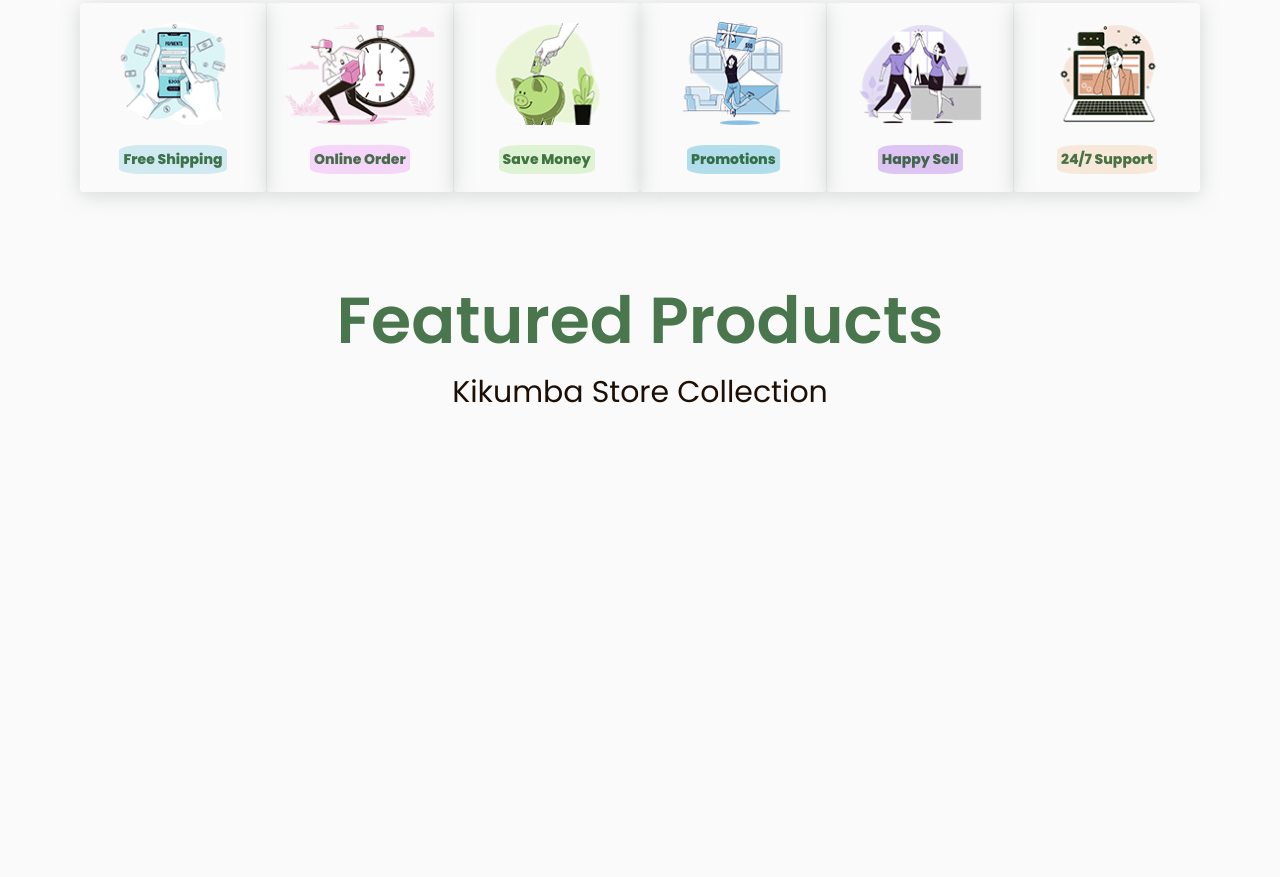
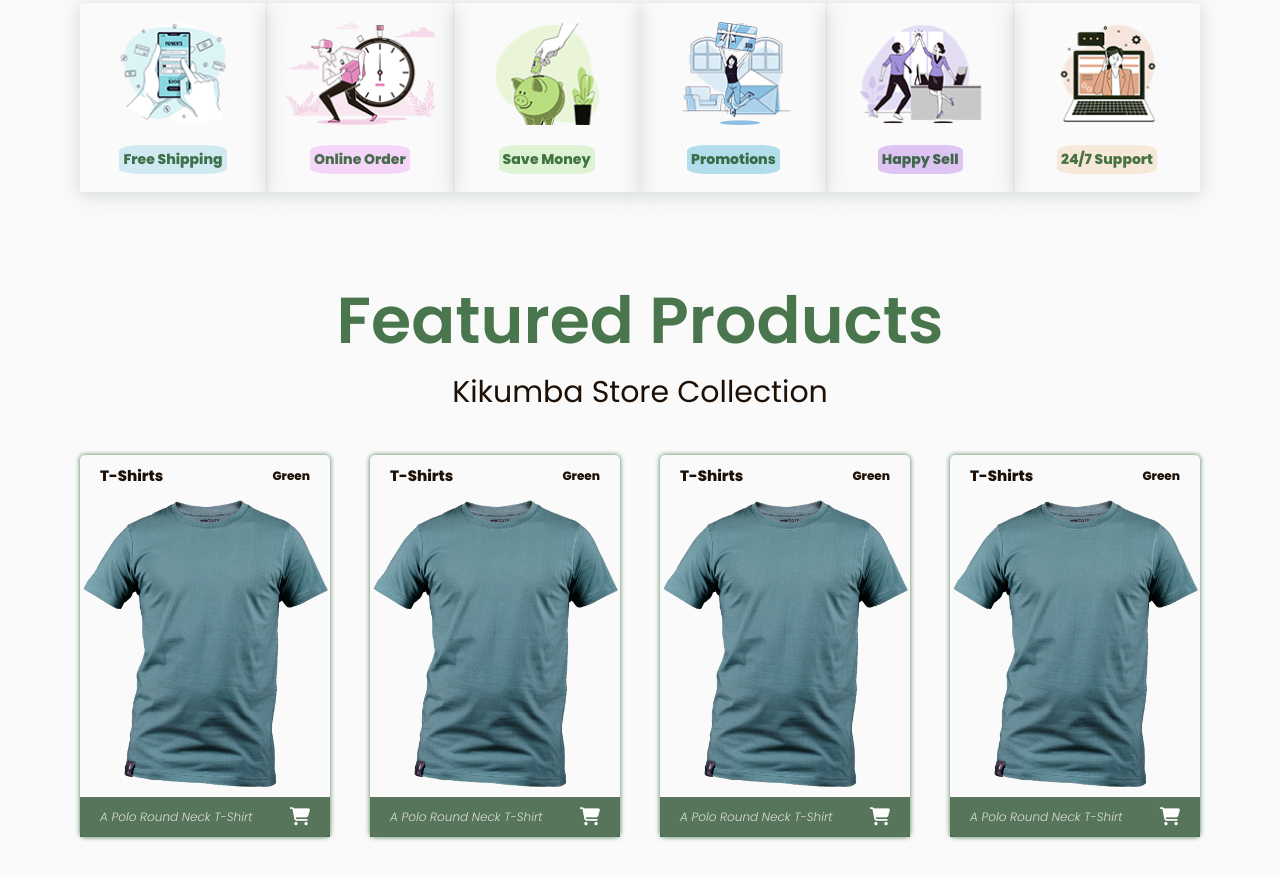
Before and after one commit to Hashmozy/kikumba-platform, a plain HTML site: page index.html in a window 1280 px wide. Shown: the part 959-1836 px from the top of the page. Before the commit the page ends 1414 px from the top, so only its background shows below. Drawn offline with Linux system fonts and the light colour scheme.

Commit message:
feature products layout

```diff
--- a/index.html
+++ b/index.html
@@ -90,8 +90,64 @@
     <section id="products" class="section-p1">
       <h2>featured products</h2>
       <p>kikumba store collection</p>
+      <div class="items flex">
+        <div class="card">
+          <div class="card-title">
+            <h5>T-Shirts</h5>
+            <h6>Green</h6>
+          </div>
+          <img src="images/tshirt.png" alt="" />
+          <div class="card-content">
+            <h6>A Polo Round Neck T-Shirt</h6>
+            <a class="outline" href="cart.html"
+              ><i class="fa-solid fa-cart-shopping"></i
+            ></a>
+          </div>
+        </div>
+        <div class="card">
+          <div class="card-title">
+            <h5>T-Shirts</h5>
+            <h6>Green</h6>
+          </div>
+          <img src="images/tshirt.png" alt="" />
+          <div class="card-content">
+            <h6>A Polo Round Neck T-Shirt</h6>
+            <a class="outline" href="cart.html"
+              ><i class="fa-solid fa-cart-shopping"></i
+            ></a>
+          </div>
+        </div>
+        <div class="card">
+          <div class="card-title">
+            <h5>T-Shirts</h5>
+            <h6>Green</h6>
+          </div>
+          <img src="images/tshirt.png" alt="" />
+          <div class="card-content">
+            <h6>A Polo Round Neck T-Shirt</h6>
+            <a class="outline" href="cart.html"
+              ><i class="fa-solid fa-cart-shopping"></i
+            ></a>
+          </div>
+        </div>
+        <div class="card">
+          <div class="card-title">
+            <h5>T-Shirts</h5>
+            <h6>Green</h6>
+          </div>
+          <img src="images/tshirt.png" alt="" />
+          <div class="card-content">
+            <h6>A Polo Round Neck T-Shirt</h6>
+            <a class="outline" href="cart.html"
+              ><i class="fa-solid fa-cart-shopping"></i
+            ></a>
+          </div>
+        </div>
+      </div>
     </section>
 
+    <!-- contact section -->
+    <section id="contact"></section>
     <script src="script.js"></script>
   </body>
 </html>
--- a/style.css
+++ b/style.css
@@ -277,3 +277,47 @@ a {
 #products h2 {
   color: #034208b7;
 }
+
+.items {
+  padding-top: 40px;
+}
+
+.card {
+  width: 100%;
+  max-width: 250px;
+  /* border: 2px solid #034208b7; */
+  border-radius: 5px;
+  border: none;
+  outline: none;
+  box-shadow: 0 0 5px #034208b7;
+}
+
+.card-title {
+  margin: 10px 20px;
+  font-size: 18px;
+  font-weight: 600;
+  display: flex;
+  align-items: center;
+  justify-content: space-between;
+}
+
+.card-content {
+  display: flex;
+  align-items: center;
+  justify-content: space-between;
+  background-color: #18421cb7;
+  width: 100%;
+  height: 40px;
+  padding: 0 20px;
+  color: #fffbf8c9;
+  font-size: 18px;
+}
+
+.card-content .fa-cart-shopping {
+  color: #fff;
+}
+
+.card-content h6 {
+  font-weight: 300;
+  font-style: italic;
+}
```
Also changed, not shown: images/shoe.jpg (renamed from images/pexels-hamza-nouasria-12628401.jpg), images/tshirt.png (added).
